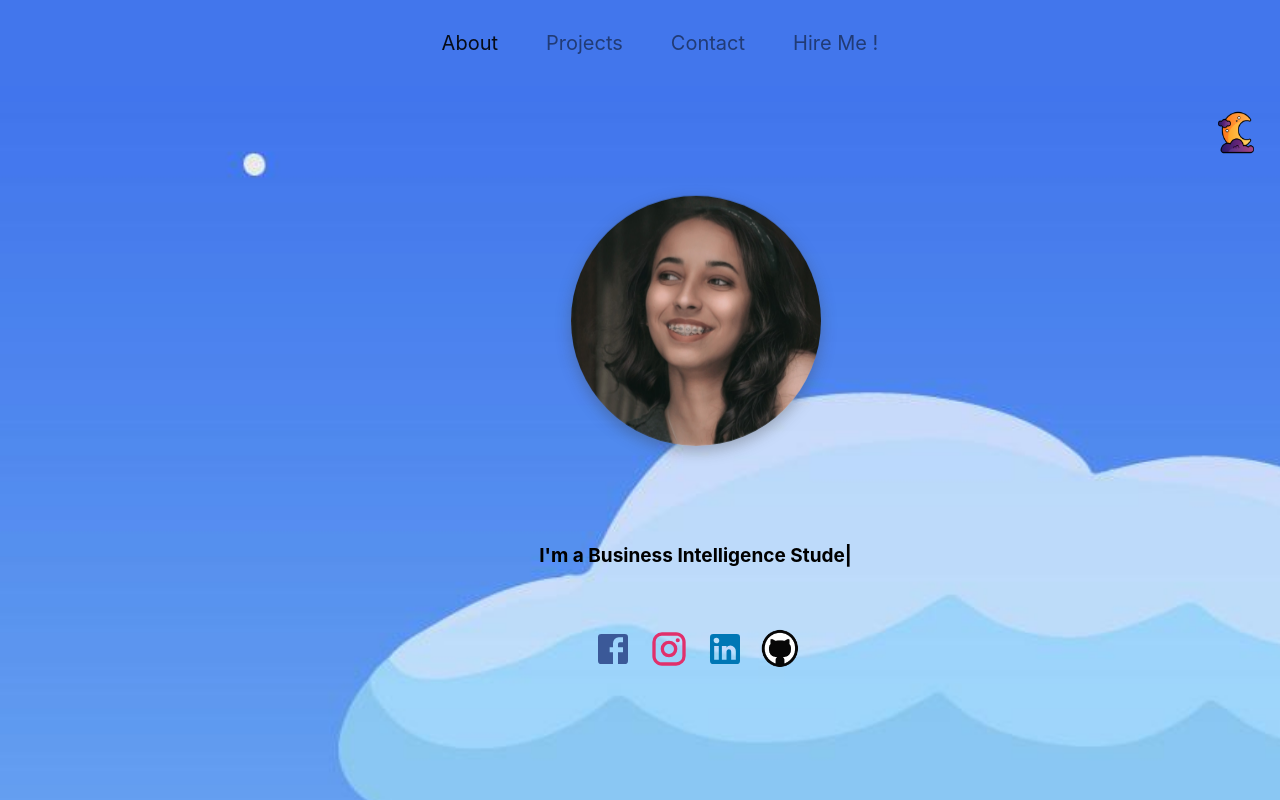
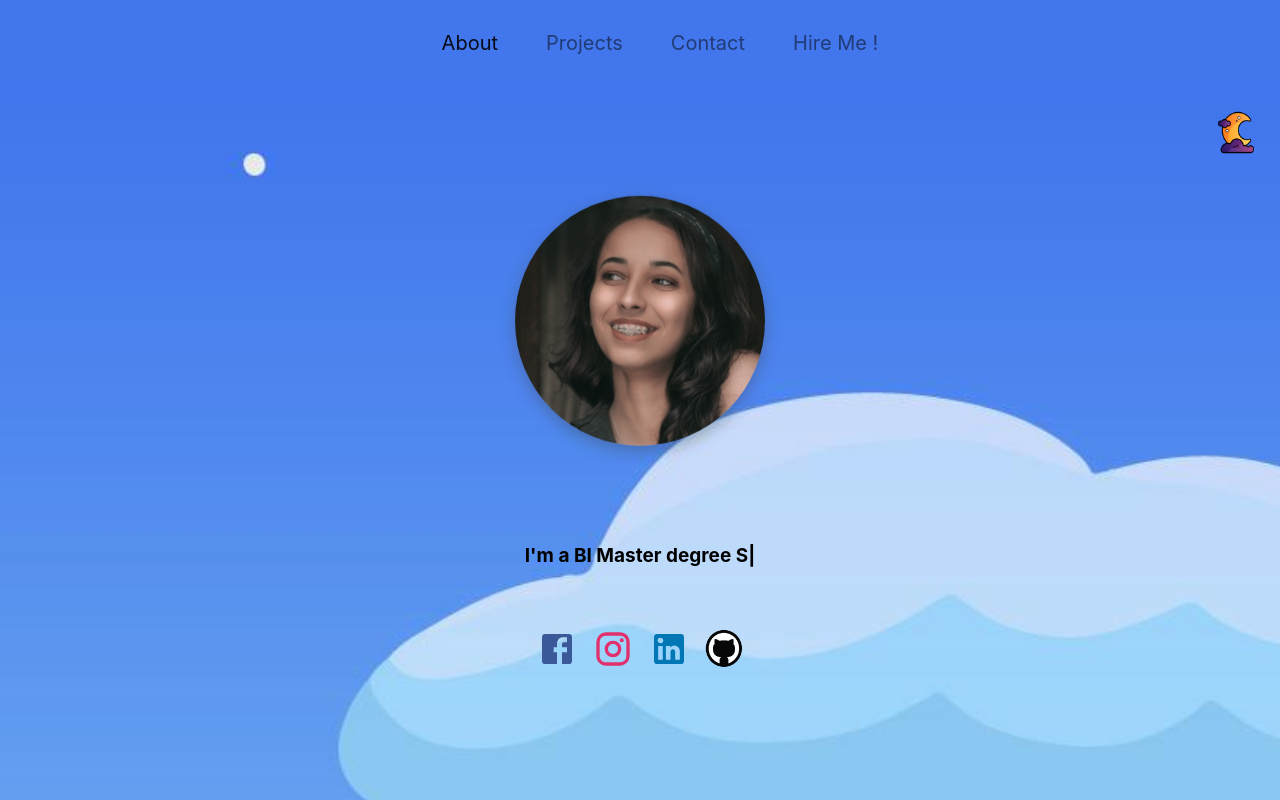
Before and after one commit to oumaimasami/portfolio, a React (Create React App) app: page / in a window 1280 px wide. Shown: the top 800 px of the page. Built offline with nearby package versions, Linux system fonts and the light colour scheme.

Commit message:
<<<<<<<<<

```diff
--- a/src/components/Header.js
+++ b/src/components/Header.js
@@ -20,7 +20,7 @@ export default function Header({ light }) {
           }
           strings={[
             "I'm a Full Stack Developer.",
-            "I'm a Business Intelligence Student.",
+            "I'm a BI Master degree Student.",
           ]}
           typeSpeed={40}
           backSpeed={50}
--- a/src/components/header.css
+++ b/src/components/header.css
@@ -2,7 +2,6 @@
   display: flex;
   justify-content: center;
   align-items: center;
-  margin-left: 6rem !important;
   height: 63vh;
 }
 .round-image {
--- a/src/components/navbar.css
+++ b/src/components/navbar.css
@@ -57,19 +57,16 @@ nav a::after {
 nav a:hover::after {
   transform: scaleX(0.8);
 }
-@media (max-width: 684px) {
-  nav a {
-    font-size: 16px;
-  }
-  .navbar-nav {
-    background-color: #222222;
-  }
-}
 
 .dark1{
   background: #000 !important;
   color: white;
+
 }
+.dark1 :hover{
+  color: white !important;
+}
+
 .light1{
   background: #4276EC ;
   color: white;
```
